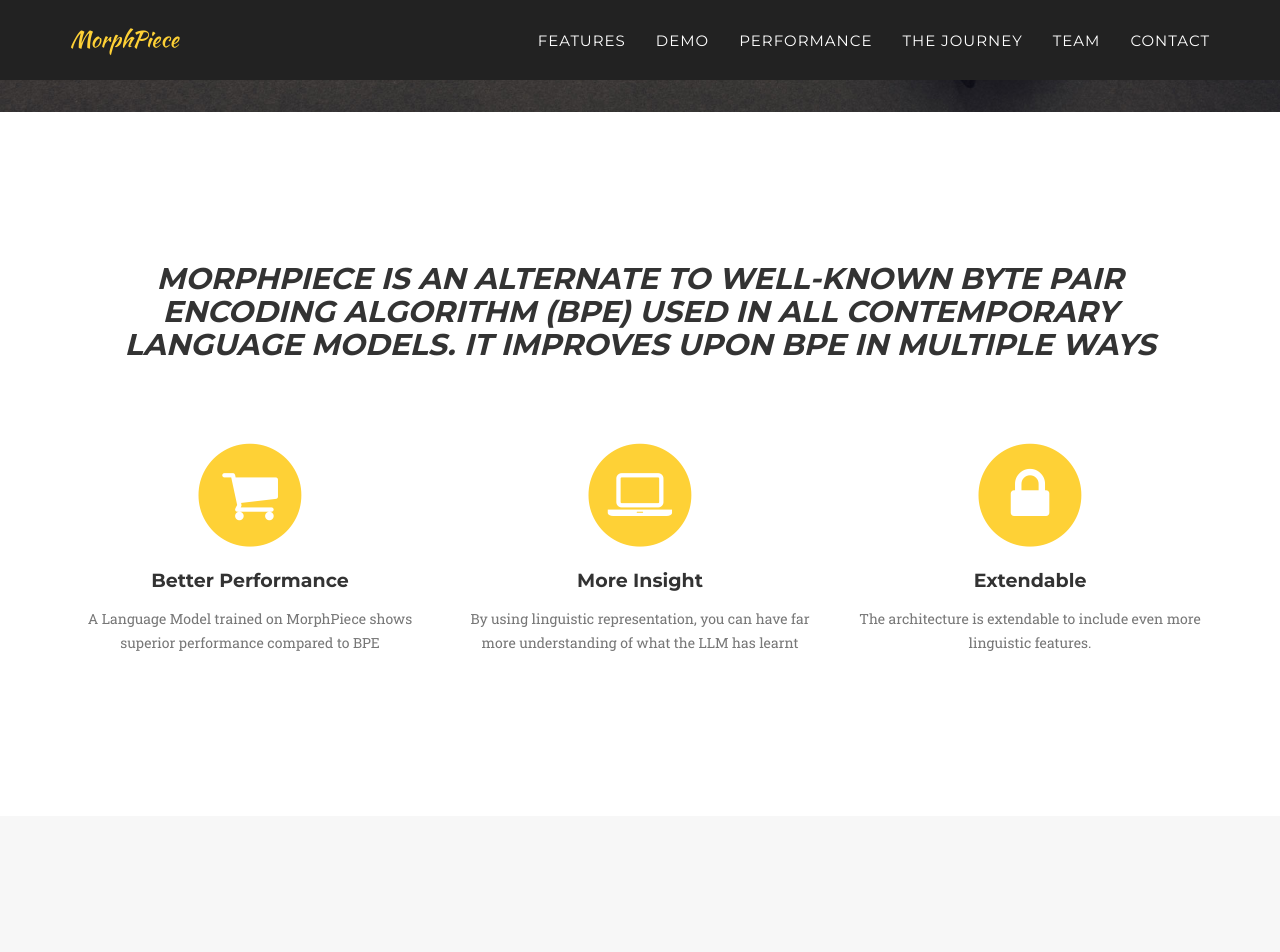
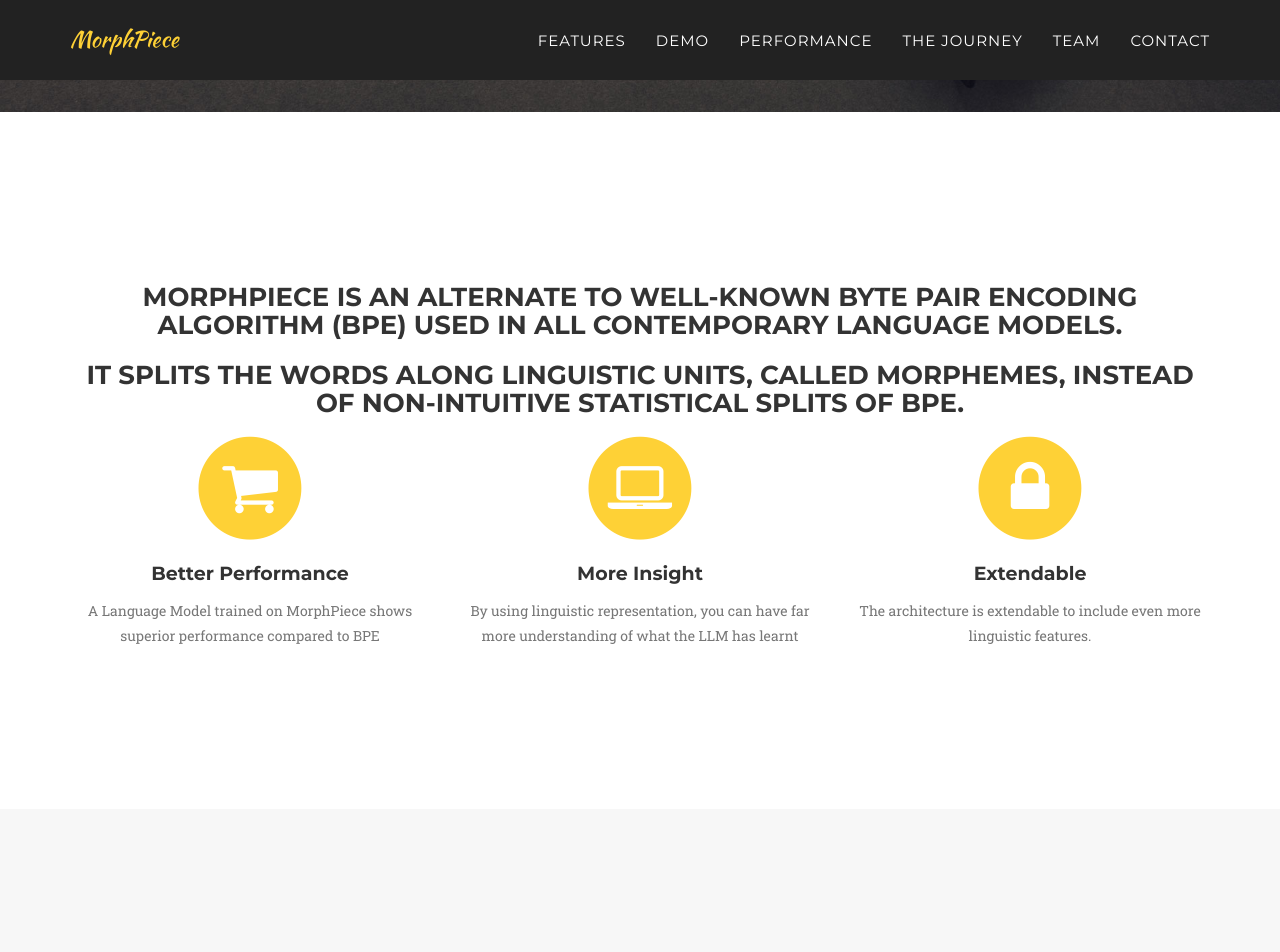
Before and after one commit to morphpiece/morphpiece.github.io, a Jekyll site: the page built from 404.html, in a window 1280 px wide and 1400 px high, scrolled down 646 px. Shown: the top 952 px of the window. Built offline with Jekyll 4.4.1, drawn with Linux system fonts in a browser that asks for light colours; some web fonts are replaced; some of the changed text lies outside the part shown.

Commit message:
added more explanation

```diff
--- a/_includes/features.html
+++ b/_includes/features.html
@@ -3,8 +3,8 @@
         <div class="container">
             <div class="row">
                 <div class="col-lg-12 text-center">
-                    <h2 class="section-heading">MorphPiece is an alternate to well-known Byte Pair Encoding Algorithm (BPE) used in ALL contemporary Language Models. It improves upon BPE in multiple ways</h2>
-                    <h3 class="section-subheading"></h3>
+                    <h3 class="section-heading">MorphPiece is an alternate to well-known Byte Pair Encoding Algorithm (BPE) used in ALL contemporary Language Models. </h3>
+                    <h3 class="section-heading">It splits the words along linguistic units, called morphemes, instead of non-intuitive statistical splits of BPE.</h3>
                 </div>
             </div>
             <div class="row text-center">
--- a/_includes/streamlit.html
+++ b/_includes/streamlit.html
@@ -3,7 +3,8 @@
     <div class="row">
         <div class="col-lg-12 text-center">
             <h2 class="section-heading">Take it for a Spin</h2>
-            <h3 class="section-subheading text-muted">Compare MorphPiece with GPT-2 and GPT-4 tokenizers</h3>
+            <h3 class="section-subheading">Compare MorphPiece with GPT-2 and GPT-4 tokenizers. You will observe that, while BPE tokens seem random, MorphPiece tokens are more intuitive.</h3>
+
         </div>
     </div>
     <div class="streamlit-container">
```
